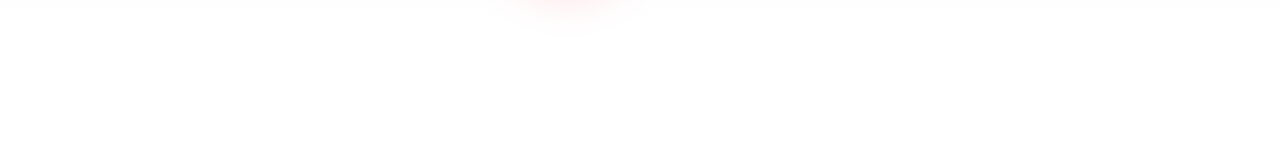
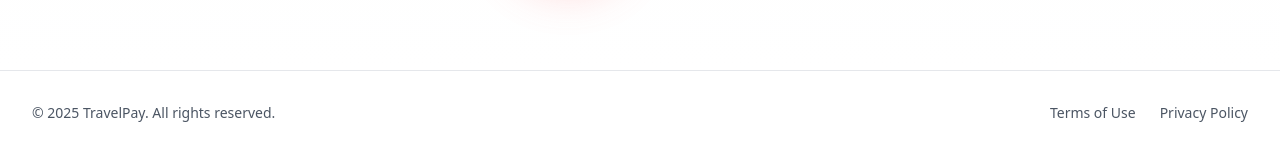
Before and after one commit to salifd/landing-page, a React (Vite) app: page / in a window 1280 px wide. Shown: the part 1582-1734 px from the top of the page. Before the commit the page ends 1652 px from the top, so only its background shows below. Built offline with nearby package versions, Linux system fonts and the light colour scheme.

Commit message:
Add footer component and enhance SEO meta tags in index.html

```diff
--- a/index.html
+++ b/index.html
@@ -4,8 +4,30 @@
     <meta charset="UTF-8" />
     <link rel="icon" type="image/svg+xml" href="/vite.svg" />
     <meta name="viewport" content="width=device-width, initial-scale=1.0" />
+
+    <!-- Primary Meta Tags -->
     <title>TravelPay - The Future of Payment for Travellers</title>
-    <meta name="description" content="Join us on our journey to design the future of payment for travelers. Be the first to embark with TravelPay." />
+    <meta name="title" content="TravelPay - The Future of Payment for Travellers" />
+    <meta name="description" content="Reimagining how the world moves. Join us on our journey to design innovative payment solutions for global travelers. Be the first to embark with TravelPay." />
+    <meta name="keywords" content="travel payment, digital payment, international payment, travel fintech, global mobility, traveler payment solutions, payment innovation, cross-border payments, travel finance, seamless payments, TravelPay" />
+    <meta name="author" content="TravelPay" />
+
+    <!-- Open Graph / Facebook -->
+    <meta property="og:type" content="website" />
+    <meta property="og:title" content="TravelPay - The Future of Payment for Travellers" />
+    <meta property="og:description" content="Reimagining how the world moves. Join us on our journey to design innovative payment solutions for global travelers." />
+    <meta property="og:image" content="/assets/images/illustration_2.png" />
+
+    <!-- Twitter -->
+    <meta property="twitter:card" content="summary_large_image" />
+    <meta property="twitter:title" content="TravelPay - The Future of Payment for Travellers" />
+    <meta property="twitter:description" content="Reimagining how the world moves. Join us on our journey to design innovative payment solutions for global travelers." />
+    <meta property="twitter:image" content="/assets/images/illustration_2.png" />
+
+    <!-- Additional SEO Tags -->
+    <meta name="robots" content="index, follow" />
+    <meta name="language" content="English" />
+    <meta name="revisit-after" content="7 days" />
   </head>
   <body>
     <div id="root"></div>
--- a/src/App.tsx
+++ b/src/App.tsx
@@ -1,6 +1,7 @@
 import Header from './components/Header';
 import FirstSection from './components/FirstSection';
 import SecondSection from './components/SecondSection';
+import Footer from './components/Footer';
 
 function App() {
   return (
@@ -10,6 +11,7 @@ function App() {
         <FirstSection />
         <SecondSection />
       </main>
+      <Footer />
     </div>
   );
 }
--- /dev/null
+++ b/src/components/Footer.tsx
@@ -0,0 +1,36 @@
+import React from 'react';
+
+const Footer: React.FC = () => {
+  const currentYear = new Date().getFullYear();
+
+  return (
+    <footer className="w-full bg-white border-t border-gray-200">
+      <div className="max-w-7xl mx-auto px-4 sm:px-6 lg:px-8 py-8">
+        <div className="flex flex-col md:flex-row justify-between items-center gap-4">
+          {/* Copyright */}
+          <div className="text-gray-600 text-sm">
+            © {currentYear} TravelPay. All rights reserved.
+          </div>
+
+          {/* Links */}
+          <div className="flex items-center gap-6">
+            <a
+              href="#"
+              className="text-gray-600 hover:text-primary text-sm transition-colors"
+            >
+              Terms of Use
+            </a>
+            <a
+              href="#"
+              className="text-gray-600 hover:text-primary text-sm transition-colors"
+            >
+              Privacy Policy
+            </a>
+          </div>
+        </div>
+      </div>
+    </footer>
+  );
+};
+
+export default Footer;
```
